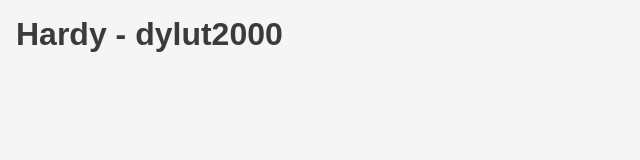
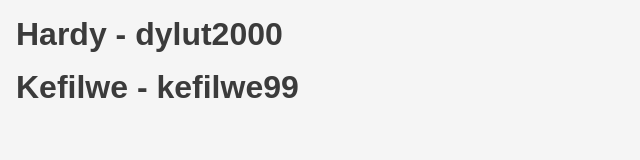
Before and after one commit to The-DigitalAcademy/git-pwd-april-2024, a plain HTML site: page index.html in a window 1280 px wide. Shown: the whole page, without its empty margins (0-640 px from the left). Drawn offline with Linux system fonts and the light colour scheme.

Commit message:
stashing information

```diff
--- a/index.html
+++ b/index.html
@@ -12,6 +12,8 @@
 
     <h1>Hardy - dylut2000</h1>
 
+    <h1>Kefilwe - kefilwe99</h1>
+
 </body>
 
 </html>
```
